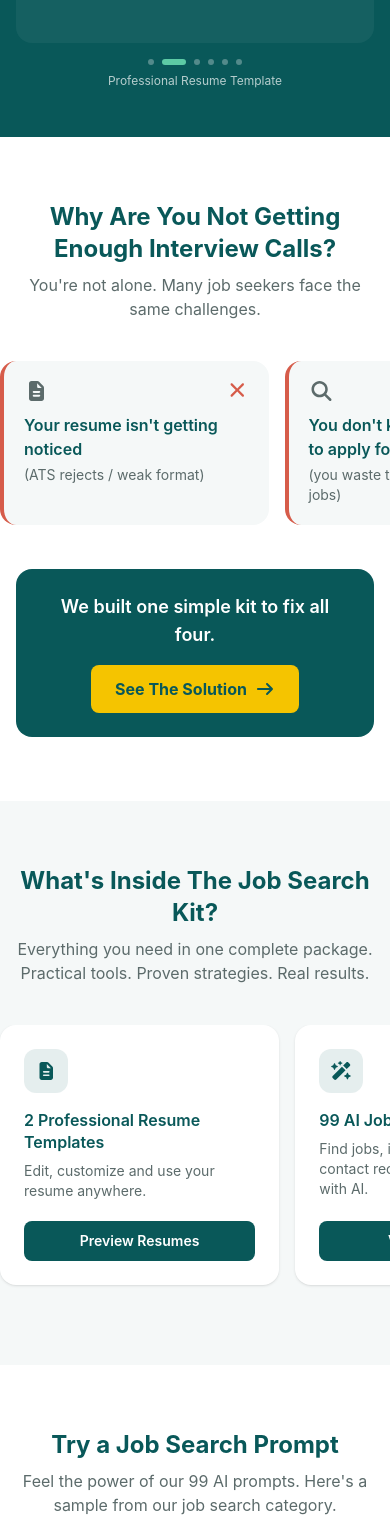
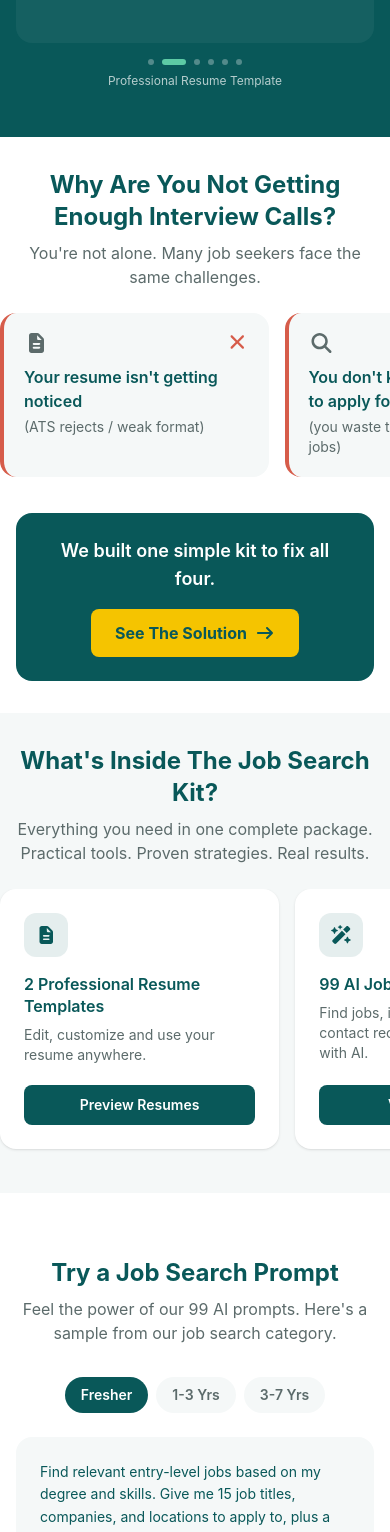
Before and after one commit to shimranaaz/CareerBlueprint-Digital-Product, a React (Vite) app in the folder career-blueprint/client/: page / in a window 390 px wide. Shown: the part 860-2392 px from the top of the page. Built offline with nearby package versions, Linux system fonts and the light colour scheme; no server answers.

Commit message:
Update product page sections and add auto scroll

```diff
--- /dev/null
+++ b/career-blueprint/client/src/components/AutoScrollRow.tsx
@@ -0,0 +1,107 @@
+import { useEffect, useRef, type ReactNode } from "react";
+
+type Props = {
+  children: ReactNode;
+  /** Extra classes: desktop grid layout, bottom margin, etc. */
+  className?: string;
+  /** Time between slides in ms */
+  interval?: number;
+};
+
+// Custom slide animation (the browser's "smooth" can't be tuned)
+function animateTo(el: HTMLElement, target: number, duration = 500) {
+  const start = el.scrollLeft;
+  const change = target - start;
+  const t0 = performance.now();
+  el.style.scrollSnapType = "none"; // stop snap fighting the animation
+
+  const tick = (now: number) => {
+    const p = Math.min((now - t0) / duration, 1);
+    const ease = 1 - Math.pow(1 - p, 3); // ease-out
+    el.scrollLeft = start + change * ease;
+    if (p < 1) requestAnimationFrame(tick);
+    else el.style.scrollSnapType = ""; // restore snap
+  };
+  requestAnimationFrame(tick);
+}
+
+function AutoScrollRow({ children, className = "", interval = 1500 }: Props) {
+  const ref = useRef<HTMLDivElement>(null);
+  const lastInteraction = useRef(0);
+  const hovering = useRef(false);
+  const visible = useRef(false);
+
+  useEffect(() => {
+    const el = ref.current;
+    if (!el) return;
+
+    const desktop = window.matchMedia("(min-width: 768px)");
+    const reduceMotion = window.matchMedia("(prefers-reduced-motion: reduce)");
+
+    // Only auto-scroll while the row is on screen
+    const observer = new IntersectionObserver(
+      ([entry]) => {
+        visible.current = entry.isIntersecting;
+      },
+      { threshold: 0.4 }
+    );
+    observer.observe(el);
+
+    const timer = setInterval(() => {
+      if (
+        desktop.matches ||
+        reduceMotion.matches ||
+        hovering.current ||
+        !visible.current ||
+        Date.now() - lastInteraction.current < 1500 // pause after user touches
+      ) {
+        return;
+      }
+
+      const first = el.firstElementChild as HTMLElement | null;
+      if (!first) return;
+
+      const gap = parseFloat(getComputedStyle(el).columnGap) || 0;
+      const step = first.offsetWidth + gap;
+      const atEnd = el.scrollLeft + el.clientWidth >= el.scrollWidth - 4;
+
+      if (atEnd) {
+        animateTo(el, 0);
+      } else {
+        animateTo(el, el.scrollLeft + step);
+      }
+    }, interval);
+
+    return () => {
+      clearInterval(timer);
+      observer.disconnect();
+    };
+  }, [interval]);
+
+  const markInteraction = () => {
+    lastInteraction.current = Date.now();
+  };
+
+  return (
+    <div
+      ref={ref}
+      onTouchStart={markInteraction}
+      onTouchMove={markInteraction}
+      onPointerDown={markInteraction}
+      onWheel={markInteraction}
+      onMouseEnter={() => (hovering.current = true)}
+      onMouseLeave={() => (hovering.current = false)}
+      className={`
+        flex gap-4 overflow-x-auto snap-x snap-mandatory
+        -mx-4 px-4 pb-3
+        [scrollbar-width:none] [&::-webkit-scrollbar]:hidden
+        md:mx-0 md:px-0 md:pb-0 md:overflow-visible md:snap-none
+        ${className}
+      `}
+    >
+      {children}
+    </div>
+  );
+}
+
+export default AutoScrollRow;
--- a/career-blueprint/client/src/components/Problem.tsx
+++ b/career-blueprint/client/src/components/Problem.tsx
@@ -8,6 +8,7 @@ import {
   faXmark,
   faArrowRight,
 } from "@fortawesome/free-solid-svg-icons";
+import AutoScrollRow from "./AutoScrollRow";
 
 const problems = [
   {
@@ -34,9 +35,9 @@ const problems = [
 
 function Problem() {
   return (
-    <section className="bg-white py-16 px-4 md:px-8">
+    <section className="bg-white py-8 md:py-16 px-4 md:px-8">
       <div className="max-w-6xl mx-auto">
-        <div className="text-center mb-10">
+        <div className="text-center mb-6 md:mb-10">
           <h2 className="text-2xl md:text-3xl font-bold text-[#095859] mb-2">
             Why Are You Not Getting Enough Interview Calls?
           </h2>
@@ -45,15 +46,8 @@ function Problem() {
           </p>
         </div>
 
-        {/* Mobile: horizontal scroll | md+: 4-column grid */}
-        <div
-          className="
-            flex gap-4 mb-8 overflow-x-auto snap-x snap-mandatory
-            -mx-4 px-4 pb-3
-            [scrollbar-width:none] [&::-webkit-scrollbar]:hidden
-            md:mx-0 md:px-0 md:pb-0 md:grid md:grid-cols-4 md:overflow-visible md:snap-none
-          "
-        >
+        {/* Mobile: auto-scrolling row | md+: 4-column grid */}
+        <AutoScrollRow className="md:grid md:grid-cols-4 mb-6 md:mb-8">
           {problems.map((p) => (
             <div
               key={p.title}
@@ -77,7 +71,7 @@ function Problem() {
               <p className="text-sm text-[#5C6B6B]">{p.detail}</p>
             </div>
           ))}
-        </div>
+        </AutoScrollRow>
 
         <div className="bg-[#095859] rounded-2xl p-6 md:p-8 flex flex-col md:flex-row items-center justify-between gap-4 text-center md:text-left">
           <p className="text-white text-lg md:text-xl font-semibold">
--- a/career-blueprint/client/src/components/Testimonials.tsx
+++ b/career-blueprint/client/src/components/Testimonials.tsx
@@ -1,5 +1,6 @@
 import { FontAwesomeIcon } from "@fortawesome/react-fontawesome";
 import { faQuoteLeft } from "@fortawesome/free-solid-svg-icons";
+import AutoScrollRow from "./AutoScrollRow";
 
 const testimonials = [
   {
@@ -30,9 +31,9 @@ const testimonials = [
 
 function Testimonials() {
   return (
-    <section id="testimonials" className="bg-white py-16 px-4 md:px-8">
+    <section id="testimonials" className="bg-white py-8 md:py-16 px-4 md:px-8">
       <div className="max-w-5xl mx-auto">
-        <div className="text-center mb-10">
+        <div className="text-center mb-6 md:mb-10">
           <h2 className="text-2xl md:text-3xl font-bold text-[#095859] mb-2">
             What Our Users Say
           </h2>
@@ -42,14 +43,10 @@ function Testimonials() {
           </p>
         </div>
 
-        {/* Mobile: horizontal scroll | md+: 2-column grid */}
-        <div
-          className="
-            flex gap-4 overflow-x-auto snap-x snap-mandatory
-            -mx-4 px-4 pb-2
-            [scrollbar-width:none] [&::-webkit-scrollbar]:hidden
-            md:mx-0 md:px-0 md:pb-0 md:grid md:grid-cols-2 md:gap-5 md:overflow-visible md:snap-none
-          "
+        {/* Mobile: auto-scrolling row | md+: 2-column grid */}
+        <AutoScrollRow
+          className="md:grid md:grid-cols-2 md:gap-5"
+          interval={2400}
         >
           {testimonials.map((t) => (
             <div
@@ -80,7 +77,7 @@ function Testimonials() {
               </div>
             </div>
           ))}
-        </div>
+        </AutoScrollRow>
       </div>
     </section>
   );
--- a/career-blueprint/client/src/components/WhatsInside.tsx
+++ b/career-blueprint/client/src/components/WhatsInside.tsx
@@ -1,6 +1,7 @@
 import { FontAwesomeIcon } from "@fortawesome/react-fontawesome";
 import { faFileLines, faWandMagicSparkles, faComments } from "@fortawesome/free-solid-svg-icons";
 import { faLinkedin } from "@fortawesome/free-brands-svg-icons";
+import AutoScrollRow from "./AutoScrollRow";
 
 const products = [
   {
@@ -35,9 +36,9 @@ const products = [
 
 function WhatsInside() {
   return (
-    <section id="whats-inside" className="bg-[#F5F8F8] py-16 px-4 md:px-8">
+    <section id="whats-inside" className="bg-[#F5F8F8] py-8 md:py-16 px-4 md:px-8">
       <div className="max-w-6xl mx-auto">
-        <div className="text-center mb-10">
+        <div className="text-center mb-6 md:mb-10">
           <h2 className="text-2xl md:text-3xl font-bold text-[#095859] mb-2">
             What's Inside The Job Search Kit?
           </h2>
@@ -46,15 +47,8 @@ function WhatsInside() {
           </p>
         </div>
 
-        {/* Mobile: horizontal scroll | md+: 4-column grid */}
-        <div
-          className="
-            flex gap-4 overflow-x-auto snap-x snap-mandatory
-            -mx-4 px-4 pb-4
-            [scrollbar-width:none] [&::-webkit-scrollbar]:hidden
-            md:mx-0 md:px-0 md:pb-0 md:grid md:grid-cols-4 md:overflow-visible md:snap-none
-          "
-        >
+        {/* Mobile: auto-scrolling row | md+: 4-column grid */}
+        <AutoScrollRow className="md:grid md:grid-cols-4">
           {products.map((p) => (
             <div
               key={p.title}
@@ -81,7 +75,7 @@ function WhatsInside() {
               </a>
             </div>
           ))}
-        </div>
+        </AutoScrollRow>
       </div>
     </section>
   );
--- a/career-blueprint/client/src/components/WhoForCards.tsx
+++ b/career-blueprint/client/src/components/WhoForCards.tsx
@@ -5,6 +5,7 @@ import {
   faRightLeft,
   faBolt,
 } from "@fortawesome/free-solid-svg-icons";
+import AutoScrollRow from "./AutoScrollRow";
 
 const audiences = [
   {
@@ -31,9 +32,9 @@ const audiences = [
 
 function WhoForCards() {
   return (
-    <section className="bg-white py-16 px-4 md:px-8">
+    <section className="bg-white py-8 md:py-16 px-4 md:px-8">
       <div className="max-w-4xl mx-auto">
-        <div className="text-center mb-10">
+        <div className="text-center mb-6 md:mb-10">
           <h2 className="text-2xl md:text-3xl font-bold text-[#095859] mb-2">
             Who Is This For?
           </h2>
@@ -42,15 +43,8 @@ function WhoForCards() {
           </p>
         </div>
 
-        {/* Mobile: horizontal scroll | md+: 2-column grid */}
-        <div
-          className="
-            flex gap-4 overflow-x-auto snap-x snap-mandatory
-            -mx-4 px-4 pb-2
-            [scrollbar-width:none] [&::-webkit-scrollbar]:hidden
-            md:mx-0 md:px-0 md:pb-0 md:grid md:grid-cols-2 md:overflow-visible md:snap-none
-          "
-        >
+        {/* Mobile: auto-scrolling row | md+: 2-column grid */}
+        <AutoScrollRow className="md:grid md:grid-cols-2">
           {audiences.map((a) => (
             <div
               key={a.title}
@@ -69,7 +63,7 @@ function WhoForCards() {
               </div>
             </div>
           ))}
-        </div>
+        </AutoScrollRow>
       </div>
     </section>
   );
```
